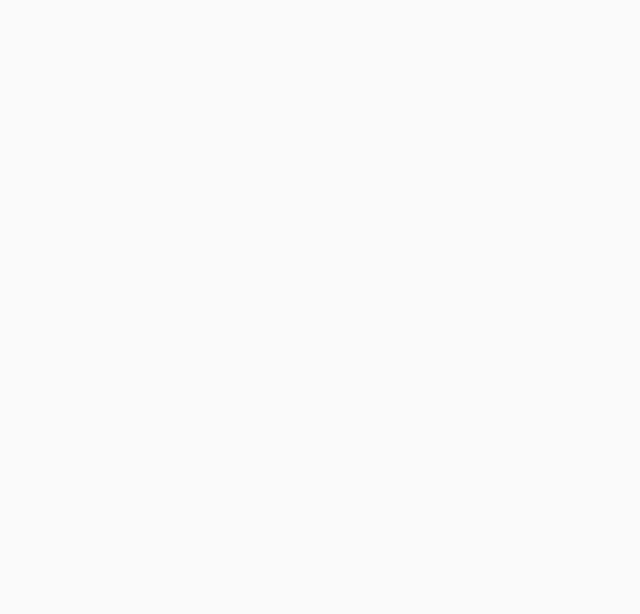
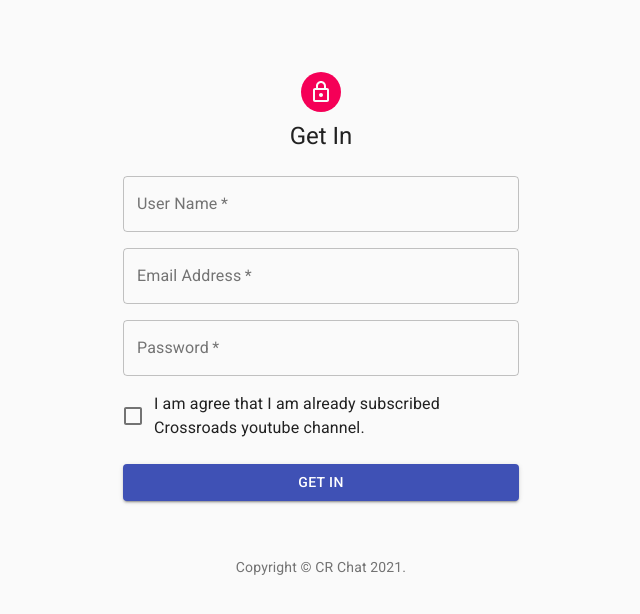
Before and after one commit to Muhammed-Rahif/Crossroads-Subscribers-Hub, a React (Create React App) app in the folder client/: page /getin in a window 1280 px wide. Shown: the top 614 px of the page, without its empty margins (319-959 px from the left). Built offline with nearby package versions, Linux system fonts and the light colour scheme; the HTML template or start-up script is replaced by a standard one.

Commit message:
Get in page designed

```diff
--- a/client/public/index.html
+++ b/client/public/index.html
@@ -10,6 +10,8 @@
   <link rel="apple-touch-icon" href="%PUBLIC_URL%/logo192.png" />
   <link rel="manifest" href="%PUBLIC_URL%/manifest.json" />
   <title>CR Chat | Made for Crossroads Subscribers</title>
+  <!-- Chrome top bar theme -->
+  <meta name="theme-color" content="#ffffff">
   <!-- Robots Font for Material UI -->
   <link rel="stylesheet" href="https://fonts.googleapis.com/css?family=Roboto:300,400,500,700&display=swap" />
   <!-- Fonts icons for Material UI -->
--- a/client/src/App.js
+++ b/client/src/App.js
@@ -6,6 +6,7 @@
 import CssBaseline from '@material-ui/core/CssBaseline';
 // Components
 import ChatHome from "./Components/ChatHome/ChatHome";
+import GetIn from "./Components/GetIn/GetIn";
 
 function App() {
   const prefersDarkMode = useMediaQuery('(prefers-color-scheme: dark)');
@@ -29,6 +30,9 @@
           <Route exact path="/" component={ChatHome}>
             <ChatHome />
           </Route>
+          <Route path="/getin" component={GetIn}>
+            <GetIn />
+          </Route>
         </Switch>
       </Router>
     </ThemeProvider>
--- a/client/src/Components/ChatHome/ChatHome.js
+++ b/client/src/Components/ChatHome/ChatHome.js
@@ -16,7 +16,7 @@
 import TextField from '@material-ui/core/TextField';
 import Menu from '@material-ui/core/Menu';
 import MenuItem from '@material-ui/core/MenuItem';
-import { InputAdornment } from '@material-ui/core';
+import EmojiEmotionsIcon from '@material-ui/icons/EmojiEmotions';
 
 // Material Ui styles
 const useStyles = makeStyles((theme) => ({
@@ -81,7 +81,7 @@
                     </IconButton>
                     <div className={classes.header}>
                         <Typography className={classes.title} variant="h4" noWrap>
-                            <img src="./logo192.png" width="100" height="80" alt="CR CHAT" />
+                            <img src="./logo192.png" width="80" height="80" alt="CR CHAT" />
                         </Typography>
                     </div>
                     <IconButton onClick={handleMenuClick} aria-label="display more actions" edge="end" color="inherit">
@@ -151,6 +151,9 @@
                     color="primary"
                     style={{ backgroundColor: prefersDarkMode ? "#424242" : "white", }}
                 />
+                {/* <IconButton style={{ backgroundColor: prefersDarkMode ? "#424242" : "white",borderRadius:0,padding:"1rem" }}>
+                    <EmojiEmotionsIcon />
+                </IconButton> */}
                 <IconButton style={{ backgroundColor: prefersDarkMode ? "#424242" : "white",borderRadius:0,padding:"1rem" }}>
                     <SendIcon />
                 </IconButton>
--- /dev/null
+++ b/client/src/Components/GetIn/GetIn.js
@@ -0,0 +1,128 @@
+import React from 'react';
+import Avatar from '@material-ui/core/Avatar';
+import Button from '@material-ui/core/Button';
+import CssBaseline from '@material-ui/core/CssBaseline';
+import TextField from '@material-ui/core/TextField';
+import FormControlLabel from '@material-ui/core/FormControlLabel';
+import Checkbox from '@material-ui/core/Checkbox';
+import Link from '@material-ui/core/Link';
+import Grid from '@material-ui/core/Grid';
+import Box from '@material-ui/core/Box';
+import LockOutlinedIcon from '@material-ui/icons/LockOutlined';
+import Typography from '@material-ui/core/Typography';
+import { makeStyles } from '@material-ui/core/styles';
+import Container from '@material-ui/core/Container';
+
+function Copyright() {
+  return (
+    <Typography variant="body2" color="textSecondary" align="center">
+      {'Copyright © '}
+      <Link color="inherit" href="/">
+        CR Chat
+      </Link>{' '}
+      {new Date().getFullYear()}
+      {'.'}
+    </Typography>
+  );
+}
+
+const useStyles = makeStyles((theme) => ({
+  paper: {
+    marginTop: theme.spacing(8),
+    display: 'flex',
+    flexDirection: 'column',
+    alignItems: 'center',
+  },
+  avatar: {
+    margin: theme.spacing(1),
+    backgroundColor: theme.palette.secondary.main,
+  },
+  form: {
+    width: '100%', // Fix IE 11 issue.
+    marginTop: theme.spacing(3),
+  },
+  submit: {
+    margin: theme.spacing(3, 0, 2),
+  },
+}));
+
+function GetIn() {
+  const classes = useStyles();
+
+  return (
+    <Container component="main" maxWidth="xs">
+      <CssBaseline />
+      <div className={classes.paper}>
+        <Avatar className={classes.avatar}>
+          <LockOutlinedIcon />
+        </Avatar>
+        <Typography component="h1" variant="h5">
+          Get In
+        </Typography>
+        <form className={classes.form} noValidate>
+          <Grid container spacing={2}>
+            <Grid item xs={12} >
+              <TextField
+                variant="outlined"
+                required
+                fullWidth
+                id="userName"
+                label="User Name"
+                name="userName"
+              />
+            </Grid>
+            <Grid item xs={12}>
+              <TextField
+                variant="outlined"
+                required
+                fullWidth
+                id="email"
+                label="Email Address"
+                name="email"
+                autoComplete="email"
+              />
+            </Grid>
+            <Grid item xs={12}>
+              <TextField
+                variant="outlined"
+                required
+                fullWidth
+                name="password"
+                label="Password"
+                type="password"
+                id="password"
+                autoComplete="current-password"
+              />
+            </Grid>
+            <Grid item xs={12}>
+              <FormControlLabel
+                control={<Checkbox value="allowExtraEmails" color="primary" />}
+                label="I am agree that I am already subscribed Crossroads youtube channel."
+              />
+            </Grid>
+          </Grid>
+          <Button
+            type="submit"
+            fullWidth
+            variant="contained"
+            color="primary"
+            className={classes.submit}
+          >
+            Get In
+          </Button>
+          <Grid container justify="flex-end">
+            <Grid item>
+              <Link href="" variant="body2">
+                {/* Already have an account? Sign in */}
+              </Link>
+            </Grid>
+          </Grid>
+        </form>
+      </div>
+      <Box mt={5}>
+        <Copyright />
+      </Box>
+    </Container>
+  );
+}
+export default GetIn;
--- a/client/src/Components/SideDrawer/SideDrawer.js
+++ b/client/src/Components/SideDrawer/SideDrawer.js
@@ -31,7 +31,7 @@
             <Drawer anchor={"left"} open={open} >
                 <List className={classes.list}>
                     <div style={{ display: "flex", flexDirection: "column", alignItems: "center", justifyContent: "center" }}>
-                        <img src="./logo192.png" width="100" height="80" alt="CR CHAT" />
+                        <img src="./logo192.png" width="80" height="80" alt="CR CHAT" />
                         <h3>CR CHAT</h3>
                     </div>
                 </List>
```
Also changed, not shown: client/src/Components/ChatHome/ChatHome.css (deleted), 20 other files (tests, documents, lock files or other folders).
